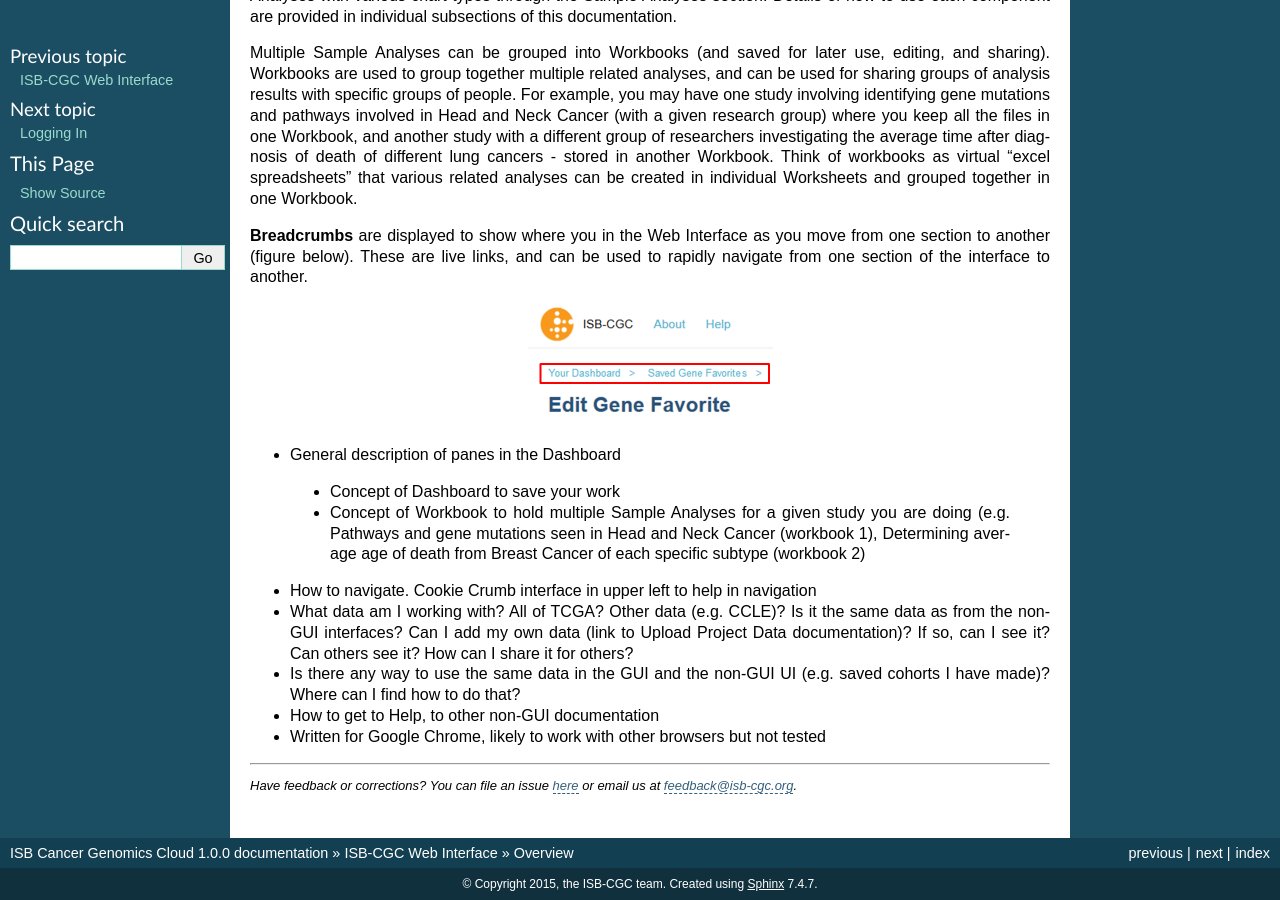
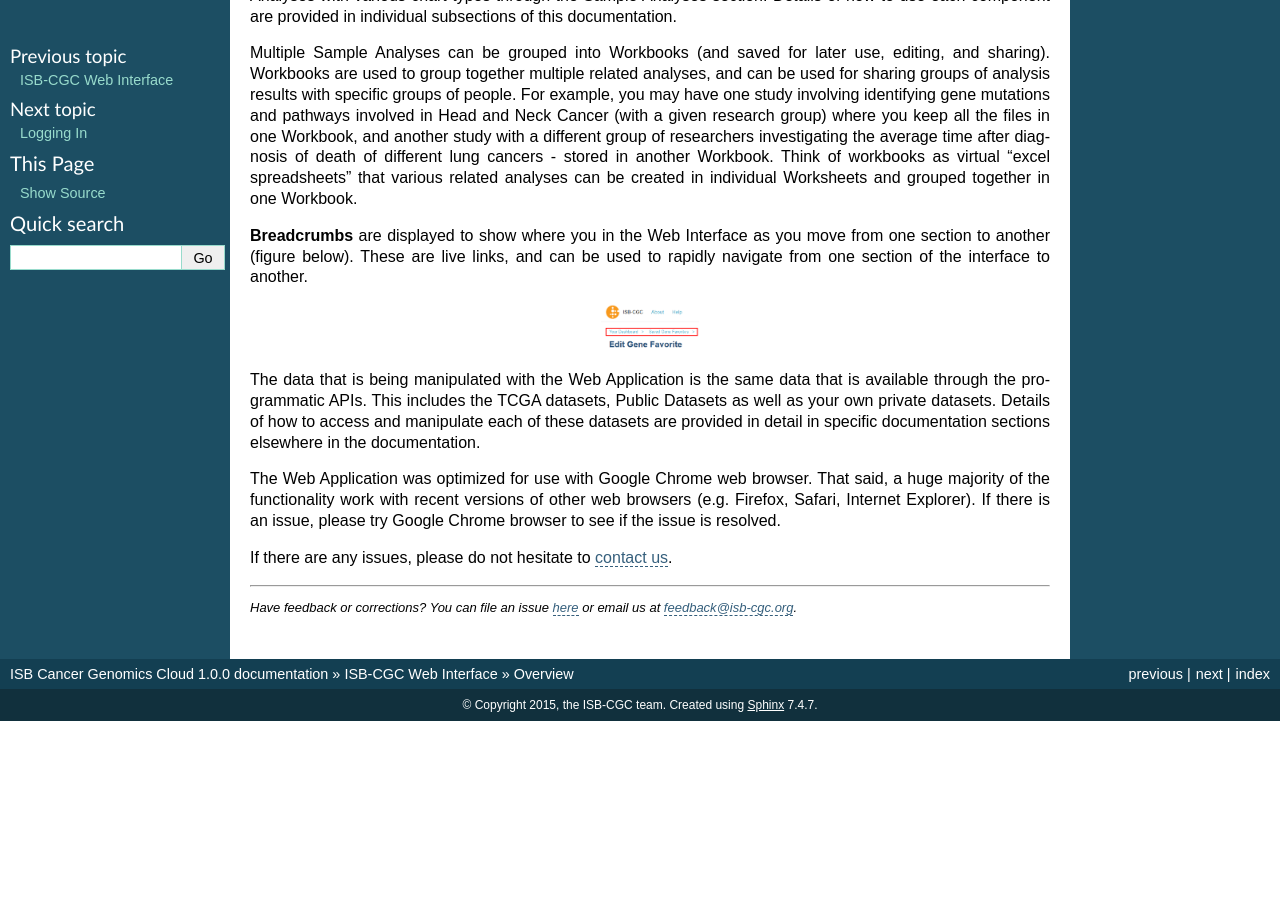
Before and after one commit to isb-cgc/readthedocs, a Sphinx documentation site: the page built from docs/source/sections/webapp/Overview.rst, in a window 1280 px wide and 900 px high, scrolled down 1393 px. Built offline with Sphinx 7.4.7, drawn with Linux system fonts in a browser that asks for light colours; after the commit the page ends 2114 px from its top, so only the background shows below that.

Commit message:
Update Overview.rst

```diff
--- a/docs/source/sections/webapp/Overview.rst
+++ b/docs/source/sections/webapp/Overview.rst
@@ -22,14 +22,11 @@
 **Breadcrumbs** are displayed to show where you in the Web Interface as you move from one section to another (figure below).  These are live links, and can be used to rapidly navigate from one section of the interface to another.
 
 .. image:: Breadcrumbs.png
-   :scale: 50
+   :scale: 20
    :align: center
 
-* General description of panes in the Dashboard
- * Concept of Dashboard to save your work
- * Concept of Workbook to hold multiple Sample Analyses for a given study you are doing (e.g. Pathways and gene mutations seen in Head and Neck Cancer (workbook 1), Determining average age of death from Breast Cancer of each specific subtype (workbook 2)
-* How to navigate.  Cookie Crumb interface in upper left to help in navigation
-* What data am I working with?  All of TCGA?  Other data (e.g. CCLE)?  Is it the same data as from the non-GUI interfaces? Can I add my own data (link to Upload Project Data documentation)?  If so, can I see it?  Can others see it?  How can I share it for others?
-* Is there any way to use the same data in the GUI and the non-GUI UI (e.g. saved cohorts I have made)?  Where can I find how to do that?
-* How to get to Help, to other non-GUI documentation
-* Written for Google Chrome, likely to work with other browsers but not tested
+The data that is being manipulated with the Web Application is the same data that is available through the programmatic APIs.  This includes the TCGA datasets, Public Datasets as well as your own private datasets.  Details of how to access and manipulate each of these datasets are provided in detail in specific documentation sections elsewhere in the documentation.
+
+The Web Application was optimized for use with Google Chrome web browser.  That said, a huge majority of the functionality work with recent versions of other web browsers (e.g. Firefox, Safari, Internet Explorer).  If there is an issue, please try Google Chrome browser to see if the issue is resolved.
+
+If there are any issues, please do not hesitate to `contact us  <https://groups.google.com/a/isb-cgc.org/forum/#!newtopic/feedback>`_.
```
